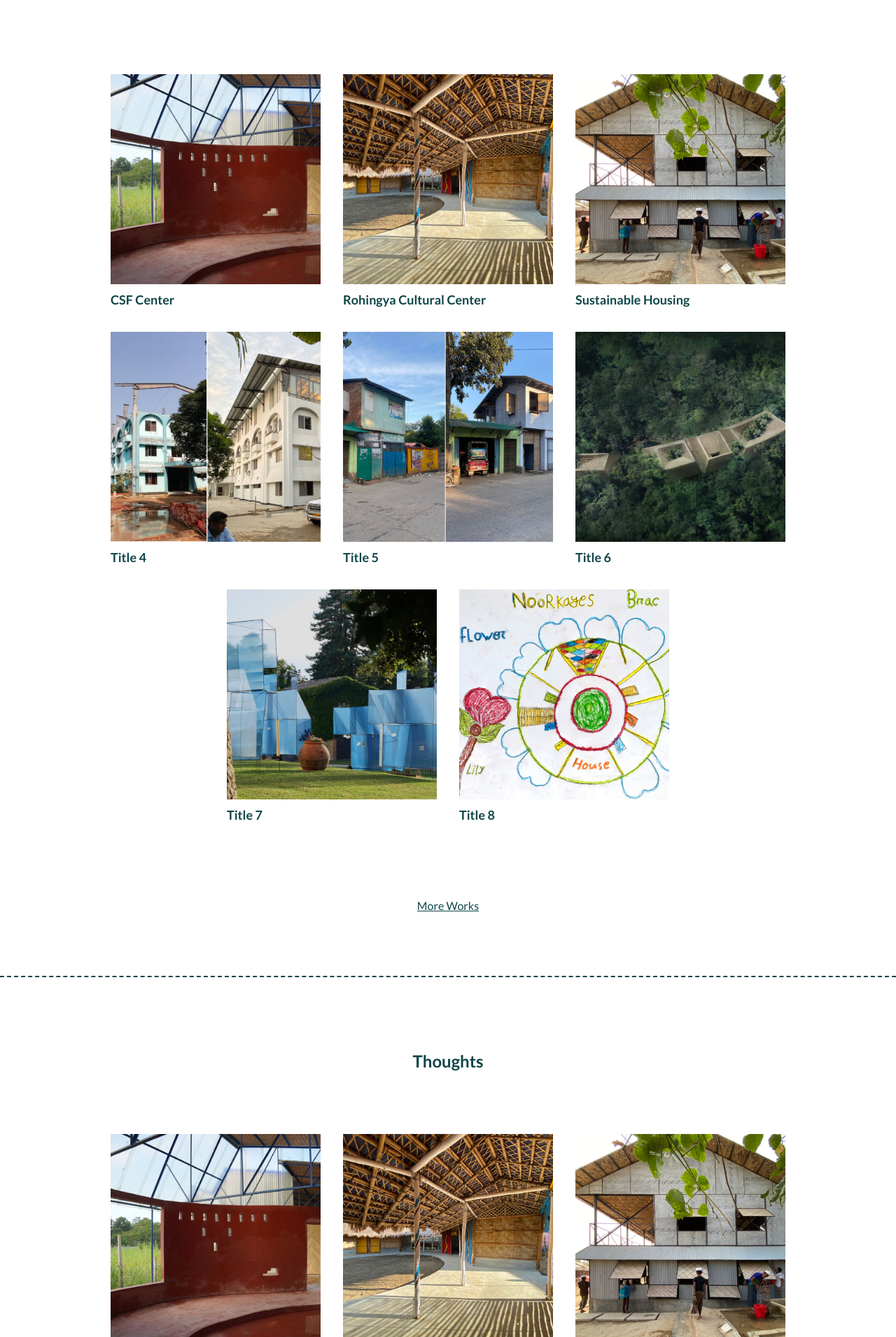
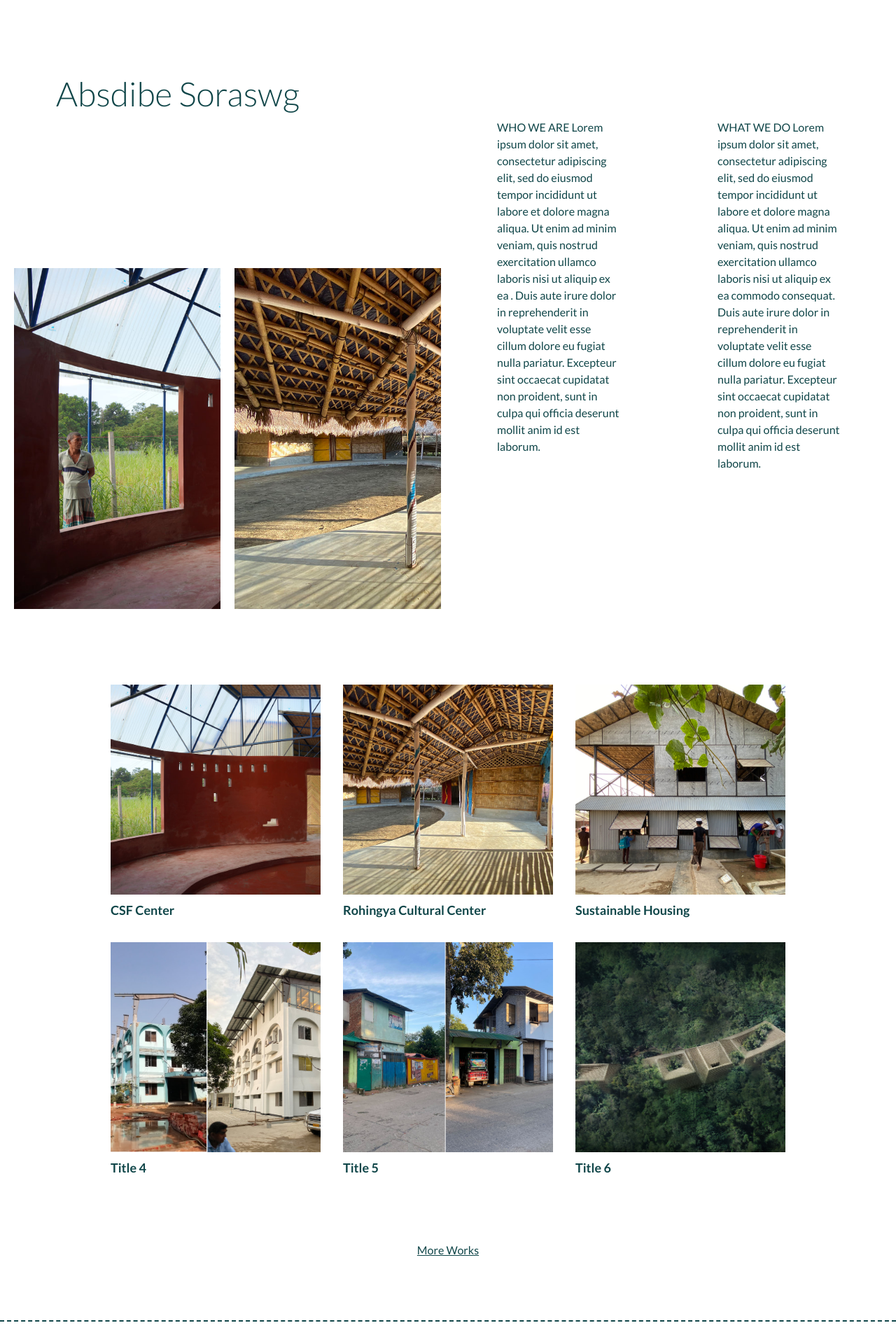
Before and after one commit to RafidRisun/aronnyo_jon_website, a Next.js app: page /home in a window 1280 px wide. Shown: the part 950-2860 px from the top of the page at 70% size. Built offline with nearby package versions, Linux system fonts and the light colour scheme.

Commit message:
who we are what we do section in home

```diff
--- a/app/home/page.tsx
+++ b/app/home/page.tsx
@@ -56,7 +56,7 @@ export default function Home() {
             <Image
               key={src}
               src={src}
-              alt="lo ka lo"
+              alt="banner"
               fill
               className={`object-cover absolute inset-0 transition-opacity duration-1000 ease-in-out ${
                 index === currentSlide ? "opacity-100" : "opacity-0"
@@ -73,8 +73,55 @@ export default function Home() {
         </div>
       </div>
 
+      <div className="flex w-full h-screen p-5 gap-5">
+        <div className="flex-1 flex flex-col gap-5">
+          <div className="flex h-1/3 items-start justify-start pl-15 font-light text-5xl">
+            Absdibe Soraswg
+          </div>
+          <div className="flex-1 flex gap-5">
+            <div className="relative flex-1">
+              <Image
+                src="/images/projects/1.jpg"
+                alt="project 1"
+                fill
+                className={`object-cover ${panCount === 0 ? "object-left" : panCount === 1 ? "object-center" : "object-right"} transition-all duration-5000 ease-in-out`}
+              />
+            </div>
+            <div className="relative flex-1">
+              <Image
+                src="/images/projects/2.jpg"
+                alt="project 1"
+                fill
+                className={`object-cover ${panCount === 0 ? "object-left" : panCount === 1 ? "object-center" : "object-right"} transition-all duration-5000 ease-in-out`}
+              />
+            </div>
+          </div>
+        </div>
+        <div className="flex-1 flex gap-5">
+          <div className="flex-1 p-15">
+            WHO WE ARE Lorem ipsum dolor sit amet, consectetur adipiscing elit,
+            sed do eiusmod tempor incididunt ut labore et dolore magna aliqua.
+            Ut enim ad minim veniam, quis nostrud exercitation ullamco laboris
+            nisi ut aliquip ex ea . Duis aute irure dolor in reprehenderit in
+            voluptate velit esse cillum dolore eu fugiat nulla pariatur.
+            Excepteur sint occaecat cupidatat non proident, sunt in culpa qui
+            officia deserunt mollit anim id est laborum.
+          </div>
+          <div className="flex-1 p-15">
+            WHAT WE DO Lorem ipsum dolor sit amet, consectetur adipiscing elit,
+            sed do eiusmod tempor incididunt ut labore et dolore magna aliqua.
+            Ut enim ad minim veniam, quis nostrud exercitation ullamco laboris
+            nisi ut aliquip ex ea commodo consequat. Duis aute irure dolor in
+            reprehenderit in voluptate velit esse cillum dolore eu fugiat nulla
+            pariatur. Excepteur sint occaecat cupidatat non proident, sunt in
+            culpa qui officia deserunt mollit anim id est laborum.
+          </div>
+        </div>
+      </div>
+
       {/* works */}
-      <div className="flex flex-wrap items-center justify-center text-[#104649] font-light w-4/5">
+      <div className="flex flex-col items-center gap-15">
+        <div className="flex flex-wrap items-center justify-center text-[#104649] font-light w-full">
           {projects.map((project) => (
             <a
               key={project.id}
@@ -99,34 +146,8 @@ export default function Home() {
         >
           More Works
         </a>
+      </div>
       <div className="w-full border-dashed border-t-2 " />
-      {/* thoughts */}
-      <span className="text-2xl font-bold mt-8">Thoughts</span>
-      <div className="flex flex-wrap items-center justify-center text-[#104649] font-light w-4/5">
-        {projects.map((project) => (
-          <a
-            key={project.id}
-            href={`/projects/${project.id}`}
-            className="m-4 flex flex-col justify-between hover:scale-105 transition-transform duration-300 ease-in-out"
-          >
-            <div className="relative w-75 h-75">
-              <Image
-                src={project.image}
-                alt={project.title}
-                fill
-                className="object-cover"
-              />
-            </div>
-            <h3 className="text-lg font-bold mt-2">{project.title}</h3>
-          </a>
-        ))}
-      </div>
-      <a
-        href="/thoughts"
-        className="m-4 underline hover:scale-105 transition-transform duration-300 ease-in-out"
-      >
-        More Works
-      </a>
     </div>
   );
 }
--- a/components/Navbar.tsx
+++ b/components/Navbar.tsx
@@ -44,7 +44,7 @@ export default function Navbar() {
 
       <div
         onClick={(event) => event.stopPropagation()}
-        className={`fixed top-32 right-5 z-50 flex flex-col items-end justify-start p-6 font-light text-2xl gap-8 transition-all duration-300 ease-in-out ${hamburgerClicked ? "translate-x-0" : "translate-x-full"} ${path === "/" ? "text-white" : "text-[#104649] bg-white pl-15 pb-15"}`}
+        className={`fixed top-30 right-5 z-50 flex flex-col items-end justify-start p-6 font-light text-2xl gap-8 transition-all duration-300 ease-in-out ${hamburgerClicked ? "translate-x-5" : "translate-x-60"} ${path === "/" ? "text-white" : "text-[#104649] bg-white pl-15 pb-15"}`}
       >
         <a href="/home" className="hover:underline">
           Home
--- a/constants/data.js
+++ b/constants/data.js
@@ -29,16 +29,16 @@ export const projects = [
     title: "Title 6",
     image: "/images/projects/6.jpg",
   },
-  {
-    id: 7,
-    title: "Title 7",
-    image: "/images/projects/7.jpg",
-  },
-  {
-    id: 8,
-    title: "Title 8",
-    image: "/images/projects/8.jpg",
-  },
+  // {
+  //   id: 7,
+  //   title: "Title 7",
+  //   image: "/images/projects/7.jpg",
+  // },
+  // {
+  //   id: 8,
+  //   title: "Title 8",
+  //   image: "/images/projects/8.jpg",
+  // },
 ];
 
 export const slideImages = [
@@ -49,5 +49,4 @@ export const slideImages = [
   "/images/projects/5.jpg",
   "/images/projects/6.jpg",
   "/images/projects/7.jpg",
-  "/images/projects/8.jpg",
 ];
```
Lines whose indentation alone changed are shown as unchanged.
